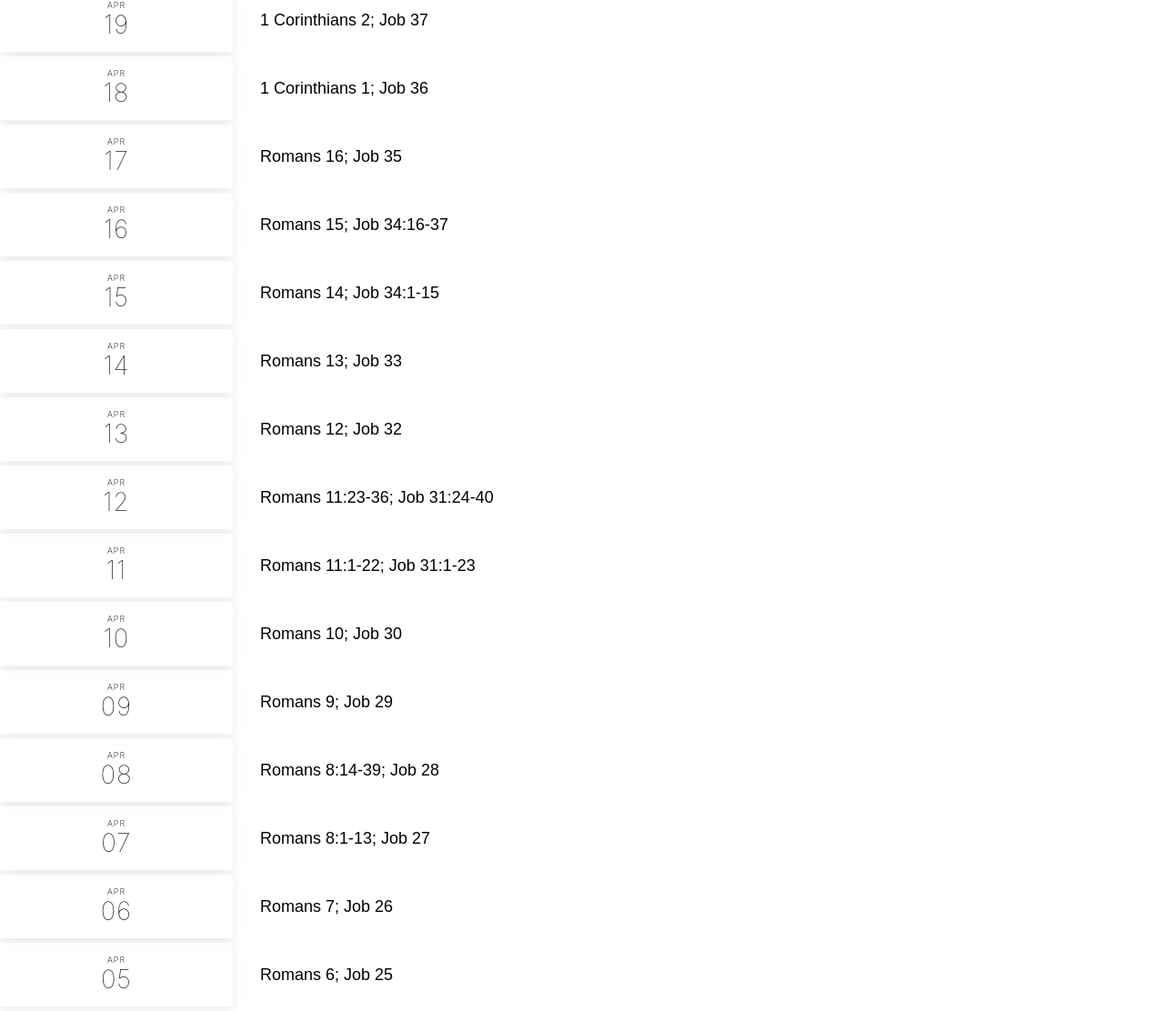
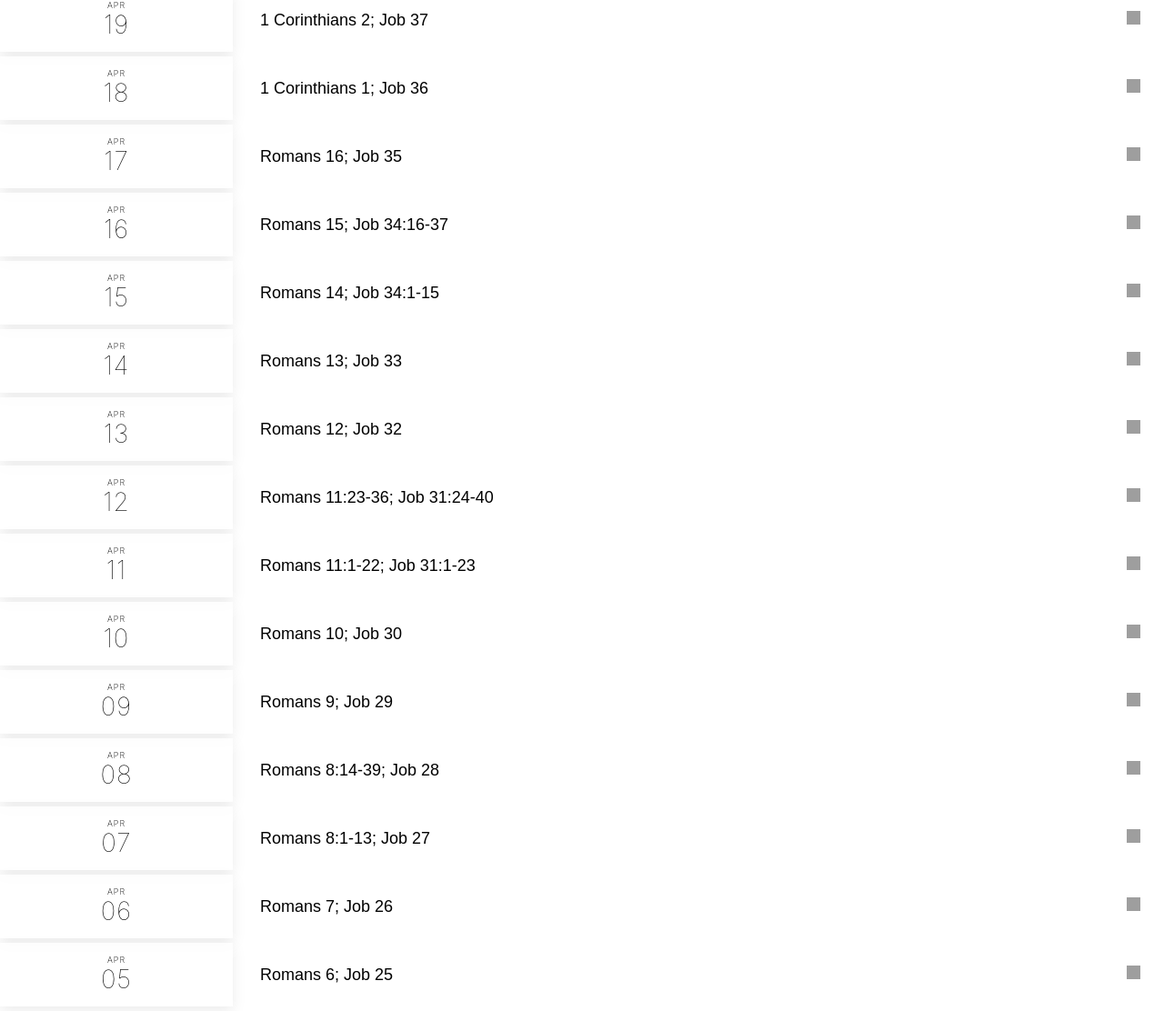
Before and after one commit to csoc-ut/bible-website, a plain HTML site: page index.html in a window 1280 px wide. Shown: the part 63-1175 px from the top of the page at 91% size. Drawn offline with nearby package versions, Linux system fonts and the light colour scheme; grey boxes are pictures that could not be loaded.

Commit message:
Added Carrots to Reading and Removed OT/NT Pre-titles

```diff
--- a/index.html
+++ b/index.html
@@ -72,8 +72,7 @@
 
                       /* Add to Screen and sessionStorage */
                       var full_title = nt_split.join(" ") + "; " + ot_split.join(" ");
-                      document.getElementById(reading_id).innerHTML = full_title;
-                      sessionStorage.setItem('reading', full_title);
+                      document.getElementById(reading_id).innerHTML = full_title + '<img src="https://img.icons8.com/ios-filled/24/000000/forward.png"/>';
                   }
               }
 
@@ -108,7 +107,7 @@
             </div>
         </div>
         <div class="uk-width-4-5 todays-reading-button">
-            <button type="button" id="reading-0" onclick="open_reading(this);">Today's Reading<img src="https://img.icons8.com/ios-filled/24/000000/forward.png"/></button>
+            <button type="button" id="reading-0" onclick="open_reading(this);">Today's Reading</button>
         </div>
     </div>
 
@@ -120,7 +119,7 @@
             </div>
         </div>
         <div class="uk-width-4-5 todays-reading-button">
-            <button type="button" id="reading-1" onclick="open_reading(this);">Today's Reading<img src="https://img.icons8.com/ios-filled/24/000000/forward.png"/></button>
+            <button type="button" id="reading-1" onclick="open_reading(this);">Today's Reading</button>
         </div>
     </div>
 
@@ -132,7 +131,7 @@
             </div>
         </div>
         <div class="uk-width-4-5 todays-reading-button">
-            <button type="button" id="reading-2" onclick="open_reading(this);">Today's Reading<img src="https://img.icons8.com/ios-filled/24/000000/forward.png"/></button>
+            <button type="button" id="reading-2" onclick="open_reading(this);">Today's Reading</button>
         </div>
     </div>
 
@@ -144,7 +143,7 @@
             </div>
         </div>
         <div class="uk-width-4-5 todays-reading-button">
-            <button type="button" id="reading-3" onclick="open_reading(this);">Today's Reading<img src="https://img.icons8.com/ios-filled/24/000000/forward.png"/></button>
+            <button type="button" id="reading-3" onclick="open_reading(this);">Today's Reading</button>
         </div>
     </div>
 
@@ -156,7 +155,7 @@
             </div>
         </div>
         <div class="uk-width-4-5 todays-reading-button">
-            <button type="button" id="reading-4" onclick="open_reading(this);">Today's Reading<img src="https://img.icons8.com/ios-filled/24/000000/forward.png"/></button>
+            <button type="button" id="reading-4" onclick="open_reading(this);">Today's Reading</button>
         </div>
     </div>
 
@@ -168,7 +167,7 @@
             </div>
         </div>
         <div class="uk-width-4-5 todays-reading-button">
-            <button type="button" id="reading-5" onclick="open_reading(this);">Today's Reading<img src="https://img.icons8.com/ios-filled/24/000000/forward.png"/></button>
+            <button type="button" id="reading-5" onclick="open_reading(this);">Today's Reading</button>
         </div>
     </div>
 
@@ -180,7 +179,7 @@
             </div>
         </div>
         <div class="uk-width-4-5 todays-reading-button">
-            <button type="button" id="reading-6" onclick="open_reading(this);">Today's Reading<img src="https://img.icons8.com/ios-filled/24/000000/forward.png"/></button>
+            <button type="button" id="reading-6" onclick="open_reading(this);">Today's Reading</button>
         </div>
     </div>
 
@@ -192,7 +191,7 @@
             </div>
         </div>
         <div class="uk-width-4-5 todays-reading-button">
-            <button type="button" id="reading-7" onclick="open_reading(this);">Today's Reading<img src="https://img.icons8.com/ios-filled/24/000000/forward.png"/></button>
+            <button type="button" id="reading-7" onclick="open_reading(this);">Today's Reading</button>
         </div>
     </div>
 
@@ -204,7 +203,7 @@
             </div>
         </div>
         <div class="uk-width-4-5 todays-reading-button">
-            <button type="button" id="reading-8" onclick="open_reading(this);">Today's Reading<img src="https://img.icons8.com/ios-filled/24/000000/forward.png"/></button>
+            <button type="button" id="reading-8" onclick="open_reading(this);">Today's Reading</button>
         </div>
     </div>
 
@@ -216,7 +215,7 @@
             </div>
         </div>
         <div class="uk-width-4-5 todays-reading-button">
-            <button type="button" id="reading-9" onclick="open_reading(this);">Today's Reading<img src="https://img.icons8.com/ios-filled/24/000000/forward.png"/></button>
+            <button type="button" id="reading-9" onclick="open_reading(this);">Today's Reading</button>
         </div>
     </div>
 
@@ -228,7 +227,7 @@
             </div>
         </div>
         <div class="uk-width-4-5 todays-reading-button">
-            <button type="button" id="reading-10" onclick="open_reading(this);">Today's Reading<img src="https://img.icons8.com/ios-filled/24/000000/forward.png"/></button>
+            <button type="button" id="reading-10" onclick="open_reading(this);">Today's Reading</button>
         </div>
     </div>
 
@@ -240,7 +239,7 @@
             </div>
         </div>
         <div class="uk-width-4-5 todays-reading-button">
-            <button type="button" id="reading-11" onclick="open_reading(this);">Today's Reading<img src="https://img.icons8.com/ios-filled/24/000000/forward.png"/></button>
+            <button type="button" id="reading-11" onclick="open_reading(this);">Today's Reading</button>
         </div>
     </div>
 
@@ -252,7 +251,7 @@
             </div>
         </div>
         <div class="uk-width-4-5 todays-reading-button">
-            <button type="button" id="reading-12" onclick="open_reading(this);">Today's Reading<img src="https://img.icons8.com/ios-filled/24/000000/forward.png"/></button>
+            <button type="button" id="reading-12" onclick="open_reading(this);">Today's Reading</button>
         </div>
     </div>
 
@@ -264,7 +263,7 @@
             </div>
         </div>
         <div class="uk-width-4-5 todays-reading-button">
-            <button type="button" id="reading-13" onclick="open_reading(this);">Today's Reading<img src="https://img.icons8.com/ios-filled/24/000000/forward.png"/></button>
+            <button type="button" id="reading-13" onclick="open_reading(this);">Today's Reading</button>
         </div>
     </div>
 
@@ -276,7 +275,7 @@
             </div>
         </div>
         <div class="uk-width-4-5 todays-reading-button">
-            <button type="button" id="reading-14" onclick="open_reading(this);">Today's Reading<img src="https://img.icons8.com/ios-filled/24/000000/forward.png"/></button>
+            <button type="button" id="reading-14" onclick="open_reading(this);">Today's Reading</button>
         </div>
     </div>
 
--- a/scripts/script.js
+++ b/scripts/script.js
@@ -1,5 +1,5 @@
 function open_reading(reading) {
-    sessionStorage.setItem('reading', reading.innerHTML);
+    sessionStorage.setItem('reading', reading.textContent);
     window.location.href='reading_plan/todays_reading.html';
 }
 
```
Also changed, not shown: reading_plan/todays_reading.html (+2 -2 lines).
